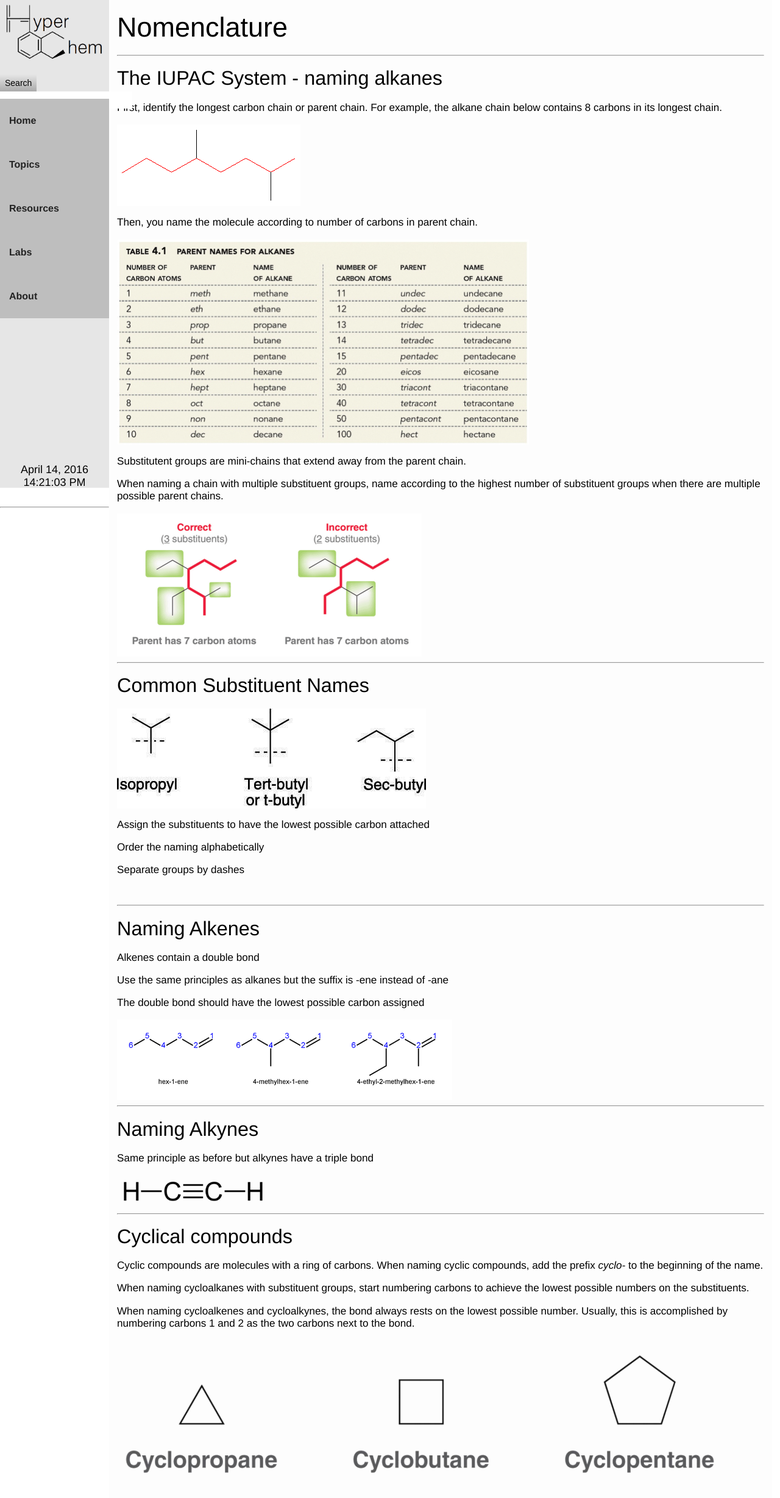
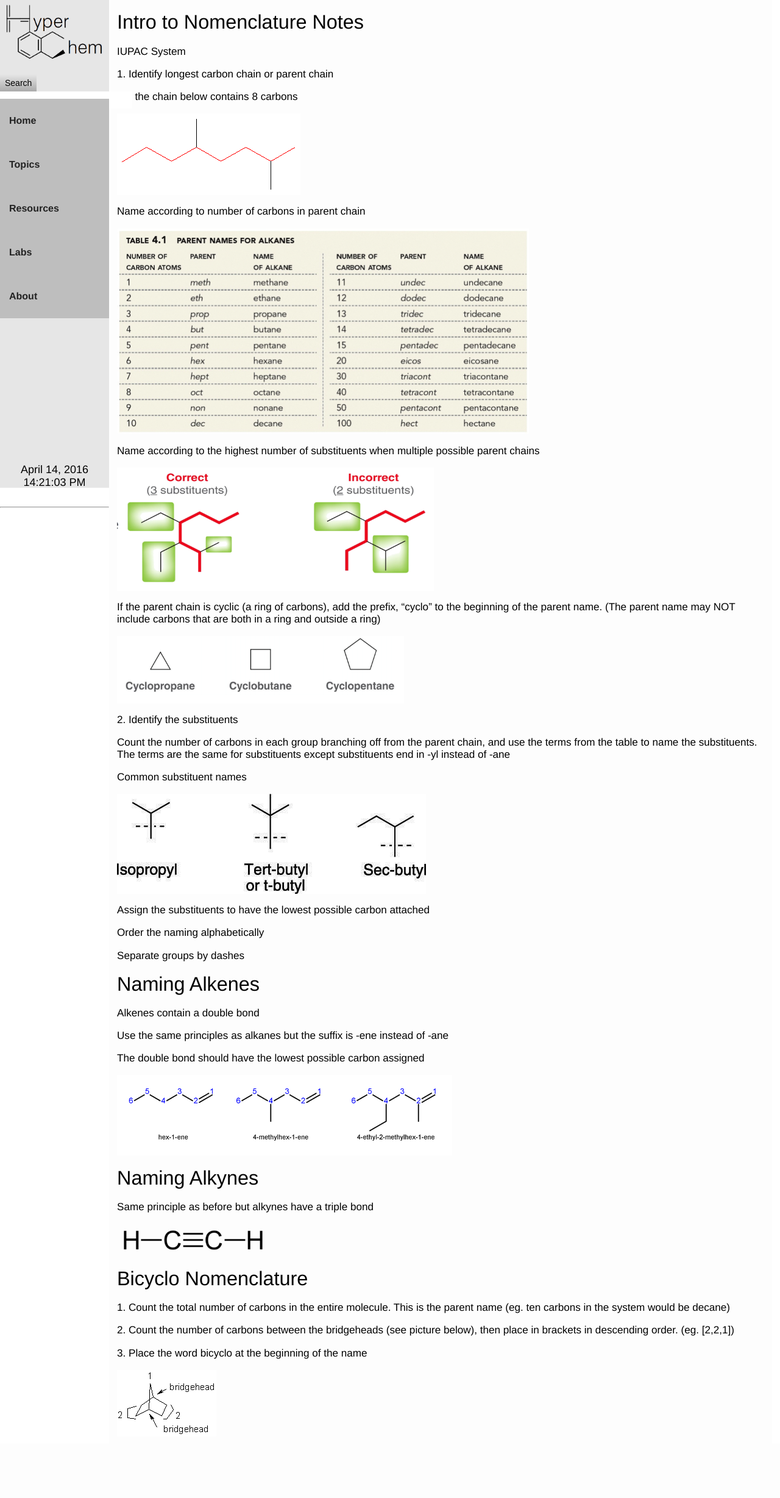
Before and after one commit to legacy1121/HyperOChem, a PHP site: page /topics/nomenclature/index.php in a window 1280 px wide. Shown: the whole page at 61% size. After the commit the page ends 2352 px from the top, so only its background shows below. Run offline with PHP 8.4, Linux system fonts and the light colour scheme.

Commit message:
Nomenclature Update
Khai is lazy so I updated his stuff.

```diff
--- a/topics/nomenclature/index.php
+++ b/topics/nomenclature/index.php
@@ -4,41 +4,52 @@
 	</head>
 	<body>
 		<div class='main'>
-			<p class='title'>Nomenclature</p>
-			<hr>
-			<p class='subtitle'> The IUPAC System - naming alkanes</p>
-			<p> First, identify the longest carbon chain or parent chain. For example, the alkane chain below contains 8 carbons in its longest chain. </p>
+			<!DOCTYPE html>
+<p class='subtitle'> Intro to Nomenclature Notes </p>
+<p> IUPAC System </p>
+<p> 1. Identify longest carbon chain or parent chain </p>
+<p> Ex. the chain below contains 8 carbons</p>
 <img src="CarbonChain.png" alt="Carbon Chain" style="width:301px;height:134px;" />
-			<p>Then, you name the molecule according to number of carbons in parent chain. </p>
+
+<p>Name according to number of carbons in parent chain</p>
+
 <img src="AlkaneChart.png" alt="Alkane Chart" style="width:676.5px;height:338.5px;" />
-			<p>Substitutent groups are mini-chains that extend away from the parent chain.</p>
-			<p>When naming a chain with multiple substituent groups, name according to the highest number of substituent groups when there are multiple possible parent chains.</p>
-			<img src="substituent.png"/>
-			<br />
-			<hr id='csn'>
-			<p class='subtitle'> Common Substituent Names</p>
+
+<p>Name according to the highest number of substituents when multiple possible parent chains</p>
+
+<img src="Subs.png" alt="Subs" style="width:520.3px;height:202px;" />
+
+<p> If the parent chain is cyclic (a ring of carbons), add the prefix, “cyclo” to the beginning of the parent name. (The parent name may NOT include carbons that are both in a ring and outside a ring)</p>
+<img src="Cyclo.png" alt="Cyclo" style="width:471px;height:111px;" />
+
+<p>2. Identify the substituents </p>
+
+<p>Count the number of carbons in each group branching off from the parent chain, and use the terms from the table to name the substituents. The terms are the same for substituents except substituents end in -yl instead of -ane</p>
+
+<p>Common substituent names</p>
+
 <img src="PropylButyl.png" alt="Propyl Butyl" style="width:507px;height:164px;" />
+
 <p> Assign the substituents to have the lowest possible carbon attached </p>
 <p> Order the naming alphabetically </p>
 <p> Separate groups by dashes</p>
-			<br />
-			<hr id='alkene'>
+
 <p class='subtitle'> Naming Alkenes </p>
 <p> Alkenes contain a double bond </p>
 <p> Use the same principles as alkanes but the suffix is -ene instead of -ane </p>
 <p> The double bond should have the lowest possible carbon assigned </p>
+
 <img src="Ene.png" alt="Ene" style="width:550px;height:132px;" />
-			<br />
-			<hr id='alkyne'>
+
 <p class='subtitle'> Naming Alkynes </p>
 <p> Same principle as before but alkynes have a triple bond </p>
+
 <img src="HCCH.png" alt="HCCH" style="width:250px;height:54px;" />
-			<hr id='cyc'>
-			<p class='subtitle'>Cyclical compounds</p>
-			<p>Cyclic compounds are molecules with a ring of carbons. When naming cyclic compounds, add the prefix <i>cyclo-</i> to the beginning of the name.</p>
-			<p>When naming cycloalkanes with substituent groups, start numbering carbons to achieve the lowest possible numbers on the substituents.</p>
-			<p>When naming cycloalkenes and cycloalkynes, the bond always rests on the lowest possible number. Usually, this is accomplished by numbering carbons 1 and 2 as the two carbons next to the bond.</p>
-			<img src="cyclo.png"/>
+<p class='subtitle'> Bicyclo Nomenclature </p>
+<p>1. Count the total number of carbons in the entire molecule. This is the parent name (eg. ten carbons in the system would be decane)</p>
+<p>2. Count the number of carbons between the bridgeheads (see picture below), then place in brackets in descending order. (eg. [2,2,1])</p>
+<p>3. Place the word bicyclo at the beginning of the name</p>
+<img src="Bicyclo.png" alt="Bicyclo" style="width:163px;height:109px;" />
 		</div>
 		<?php include "../../includes/dropdown.html"; ?>
 	</body>
```
Also changed, not shown: topics/nomenclature/Bicyclo.png (added), topics/nomenclature/Newman.png (added), topics/nomenclature/Subs.png (added), topics/nomenclature/cyclo.png. Lines whose indentation alone changed are shown as unchanged.
